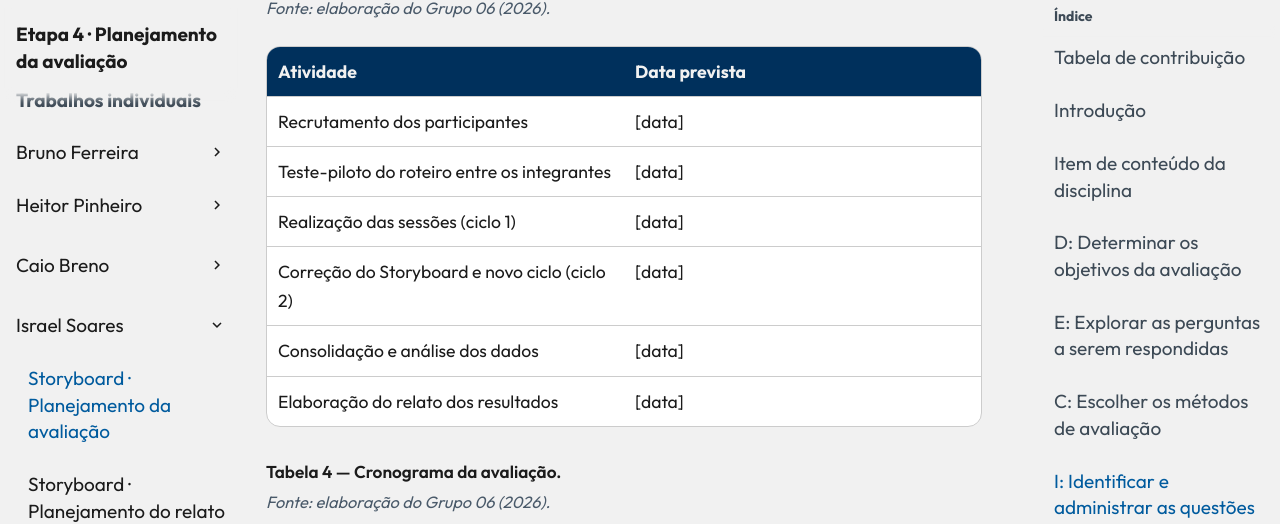
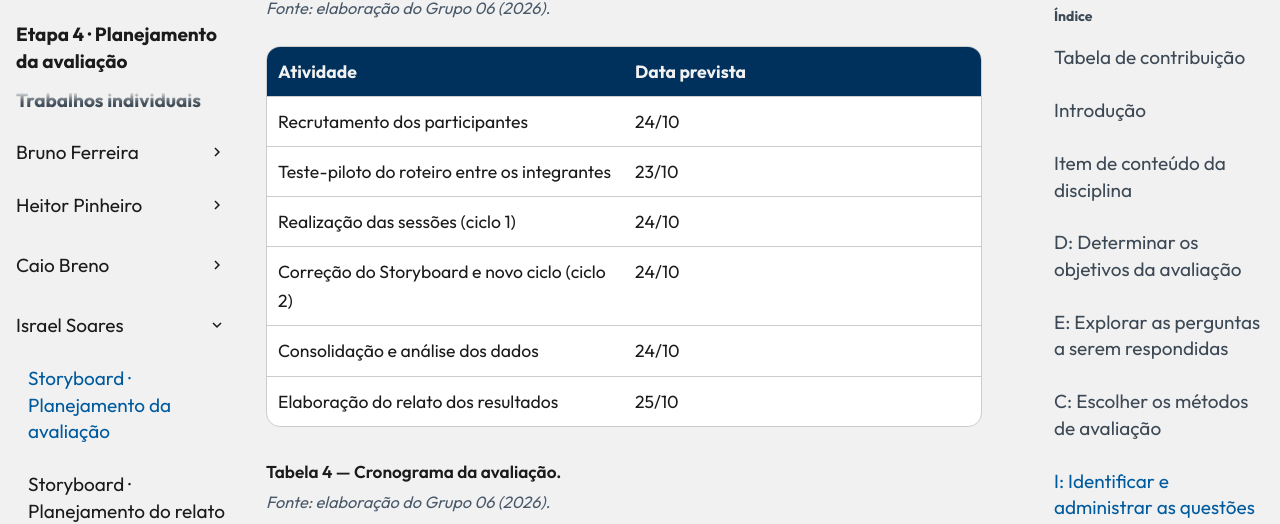
Before and after one commit to Interacao-Humano-Computador/2026.2-Grupo06, an MkDocs documentation site: the page built from docs/entrega-4/individual/israel/planejamento-avaliacao-storyboard.md, in a window 1280 px wide and 900 px high, scrolled down 5765 px. Shown: the part 150-674 px from the top of the window. Built offline with MkDocs 1.6.1 and Material for MkDocs 9.7.7, drawn with Linux system fonts in a browser that asks for light colours; comment, search, counter and statistics services are not loaded.

Commit message:
Cronograma de entrevista atualizado

```diff
--- a/docs/entrega-4/individual/israel/planejamento-avaliacao-storyboard.md
+++ b/docs/entrega-4/individual/israel/planejamento-avaliacao-storyboard.md
@@ -101,12 +101,12 @@ A Tabela 3 define os papéis dos avaliadores, e a Tabela 4 apresenta o cronogram
 
 | Atividade | Data prevista |
 | --- | --- |
-| Recrutamento dos participantes | [data] |
-| Teste-piloto do roteiro entre os integrantes | [data] |
-| Realização das sessões (ciclo 1) | [data] |
-| Correção do Storyboard e novo ciclo (ciclo 2) | [data] |
-| Consolidação e análise dos dados | [data] |
-| Elaboração do relato dos resultados | [data] |
+| Recrutamento dos participantes | 24/10 |
+| Teste-piloto do roteiro entre os integrantes | 23/10 |
+| Realização das sessões (ciclo 1) | 24/10 |
+| Correção do Storyboard e novo ciclo (ciclo 2) | 24/10 |
+| Consolidação e análise dos dados | 24/10 |
+| Elaboração do relato dos resultados | 25/10 |
 
 <p class="caption">Tabela 4 — Cronograma da avaliação.</p>
 <p class="source">Fonte: elaboração do Grupo 06 (2026).</p>
```
